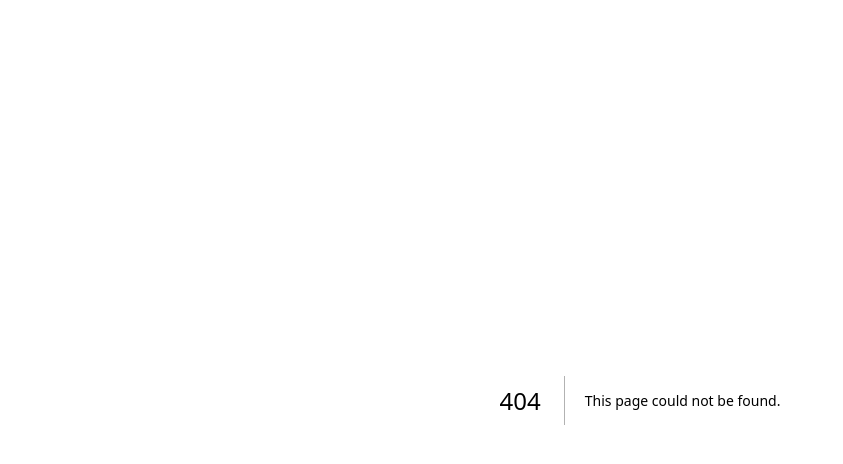
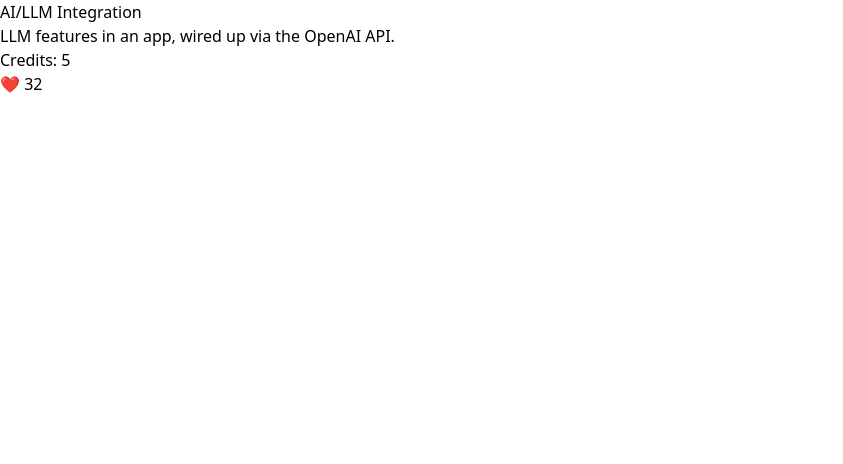
Before and after one commit to kuprianova24012006-ui/course-catalog, a Next.js app: page /courses/ai-integration in a window 1280 px wide. Before the commit this address had no page. Shown: the top 464 px of the page, without its empty margins (0-843 px from the left). Built offline with nearby package versions, Linux system fonts and the light colour scheme.

Commit message:
feat: add dynamic course page with not-found and loading states

```diff
--- /dev/null
+++ b/app/courses/[id]/loading.tsx
@@ -0,0 +1,3 @@
+export default function Loading() {
+  return <p>Loading course...</p>;
+}
--- /dev/null
+++ b/app/courses/[id]/page.tsx
@@ -0,0 +1,29 @@
+import { notFound } from "next/navigation";
+import { getCourse, getCourses } from "@/lib/courses";
+
+export async function generateStaticParams() {
+  const courses = await getCourses();
+  return courses.map((course) => ({ id: course.id }));
+}
+
+export default async function CoursePage({
+  params,
+}: {
+  params: Promise<{ id: string }>;
+}) {
+  const { id } = await params;
+  const course = await getCourse(id);
+
+  if (!course) {
+    notFound();
+  }
+
+  return (
+    <main>
+      <h1>{course.title}</h1>
+      <p>{course.description}</p>
+      <p>Credits: {course.credits}</p>
+      <p>❤️ {course.likes}</p>
+    </main>
+  );
+}
--- /dev/null
+++ b/app/courses/not-found.tsx
@@ -0,0 +1,11 @@
+import Link from "next/link";
+
+export default function NotFound() {
+  return (
+    <main>
+      <h1>Course not found</h1>
+      <p>The course you are looking for does not exist.</p>
+      <Link href="/courses">← Back to all courses</Link>
+    </main>
+  );
+}
```
